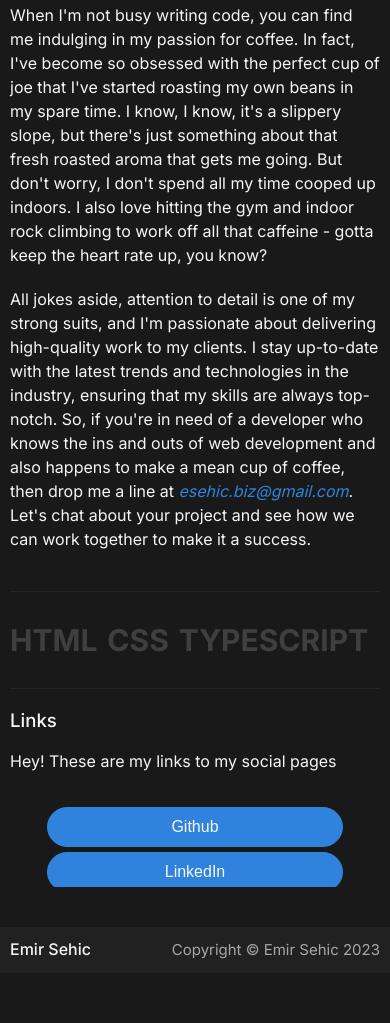
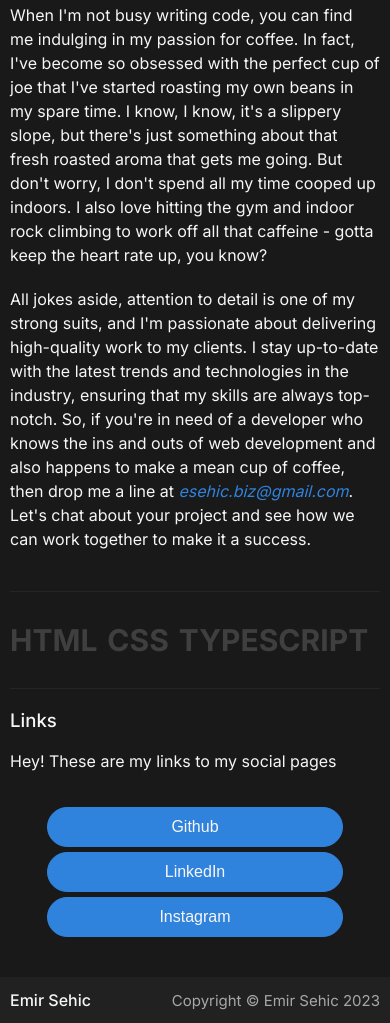
Before and after one commit to Emzahx/emirsehic.co, a website with bundled scripts: page index.html in a window 390 px wide. Shown: the part 580-1603 px from the top of the page. Before the commit the page ends 1553 px from the top, so only its background shows below. Built offline with nearby package versions, Linux system fonts and the light colour scheme.

Commit message:
fixed height issue on mobile links

```diff
--- a/index.html
+++ b/index.html
@@ -21,7 +21,7 @@
 
 <body>
   <div class="fullheight">
-    <div class="wrapper">
+    <!-- <div class="wrapper"> -->
     <div class="container">
       <header class="header">
         <nav>
@@ -99,10 +99,11 @@
         </div>
       </div>
     </div>
-    </div>
+    <!-- </div> -->
+    <div class="spacer"></div>
     <footer>
       <div class="container footer">
-        <p class=" name">Emir Sehic</p>
+        <p class="name">Emir Sehic</p>
         <p class="copyright">Copyright © Emir Sehic 2023</p>
       </div>
     </footer>
--- a/main.css
+++ b/main.css
@@ -12,13 +12,15 @@
 }
 
 .container {
-  max-width: 1195px;
+  width: 1195px;
   margin: 0 auto;
   padding: 0 10px;
 }
 
 .wrapper {
-  overflow-y: auto;
+  /* overflow-y: auto; */
+  border: 1px dotted white;
+  min-height: 100vh;
 }
 
 body {
@@ -170,7 +172,6 @@ h5 {
 .my-links {
   display: flex;
   flex-direction: row;
-  height: 100px;
   padding: 20px 0;
   justify-content: space-between;
   gap: 5px;
@@ -193,9 +194,8 @@ h5 {
 
 footer {
   background-color: #212121;
-  padding: 12px 0;
   height: 46px;
-  margin-top: 40px;
+  /* margin-top: 40px; */
 }
 
 .footer {
@@ -203,6 +203,7 @@ footer {
   flex-direction: row;
   justify-content: space-between;
   align-items: center;
+  height: 100%;
 }
 
 .name {
@@ -216,6 +217,10 @@ footer {
   color: rgb(167, 167, 167);
 }
 
+.spacer {
+  height: 20px;
+}
+
 /* Might need later */
 @media screen and (max-width:1195px) {
   .my-links {
@@ -226,4 +231,8 @@ footer {
   .btn-link {
     width: 80%;
   }
+
+  .container {
+    width: 100%;
+  }
 }
```
Lines whose indentation alone changed are shown as unchanged.
